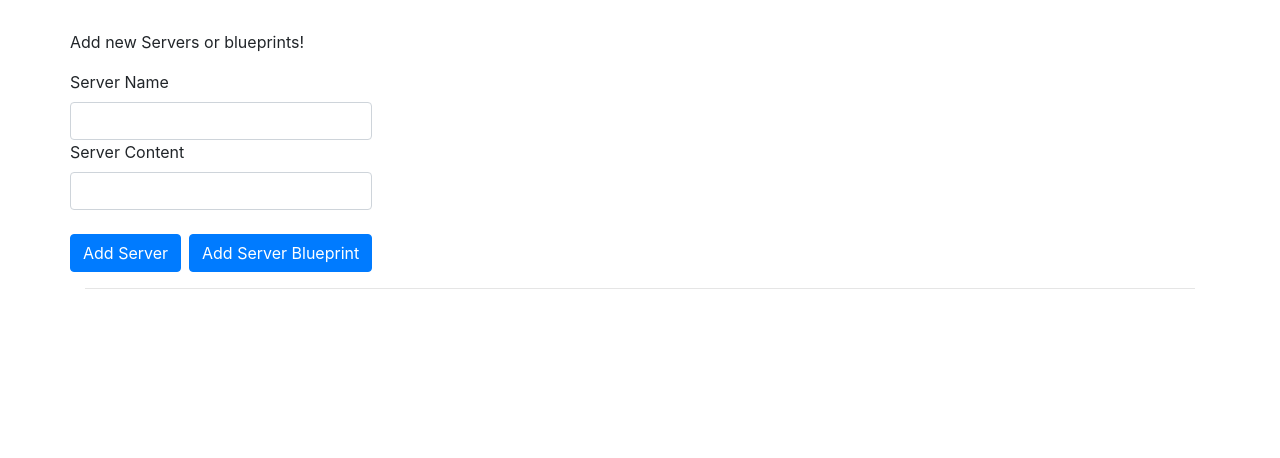
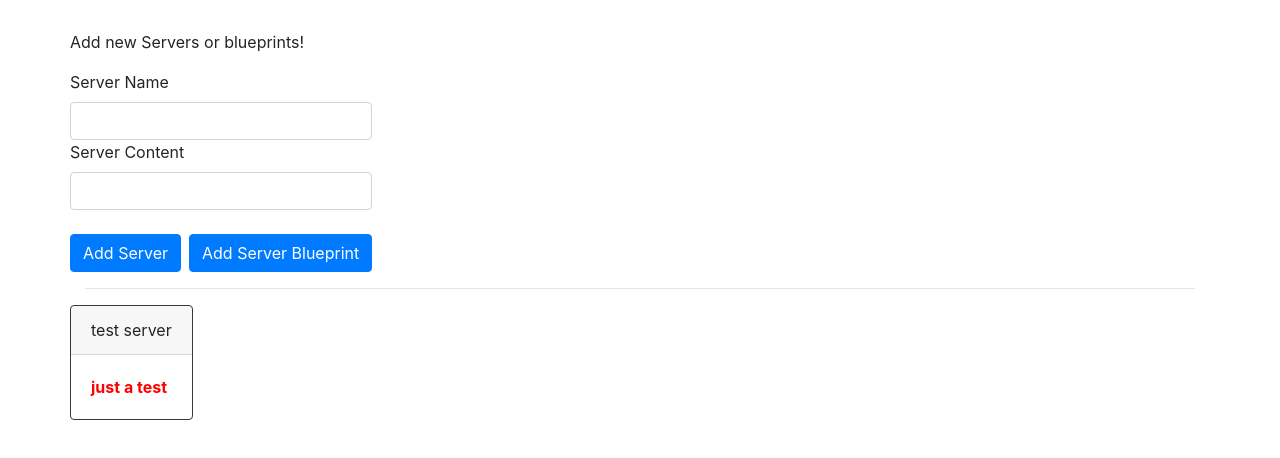
Before and after one commit to saittosun/angular-databinding-maxi, an Angular app: page / in a window 1280 px wide. Shown: the top 458 px of the page. Built offline with nearby package versions, Linux system fonts and the light colour scheme.

Commit message:
binding to custom properties

```diff
--- a/src/app/app.component.html
+++ b/src/app/app.component.html
@@ -4,7 +4,9 @@
   <div class="row">
     <div class="col-xs-12">
       <app-server-element
-        *ngFor="let element of serverElements"></app-server-element>
+        *ngFor="let serverElement of serverElements"
+        [element]="serverElement">
+      </app-server-element>
     </div>
   </div>
 </div>
--- a/src/app/app.component.ts
+++ b/src/app/app.component.ts
@@ -6,6 +6,8 @@
   styleUrls: ['./app.component.css']
 })
 export class AppComponent {
-  serverElements = [];
+  serverElements = [
+    {type: 'server', name: 'test server', content: 'just a test'}
+  ];
 
 }
--- a/src/app/cockpit/cockpit.component.ts
+++ b/src/app/cockpit/cockpit.component.ts
@@ -10,19 +10,19 @@
   newServerContent = '';
 
   onAddServer() {
-    this.serverElements.push({
-      type: 'server',
-      name: this.newServerName,
-      content: this.newServerContent
-    });
+    // this.serverElements.push({
+    //   type: 'server',
+    //   name: this.newServerName,
+    //   content: this.newServerContent
+    // });
   }
 
   onAddBlueprint() {
-    this.serverElements.push({
-      type: 'blueprint',
-      name: this.newServerName,
-      content: this.newServerContent
-    });
+    // this.serverElements.push({
+    //   type: 'blueprint',
+    //   name: this.newServerName,
+    //   content: this.newServerContent
+    // });
   }
 
   constructor() { }
```
Also changed, not shown: src/app/server-element/server-element.component.ts (+6 -1 lines).
